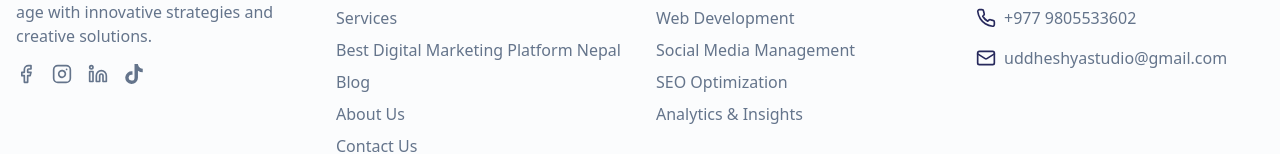
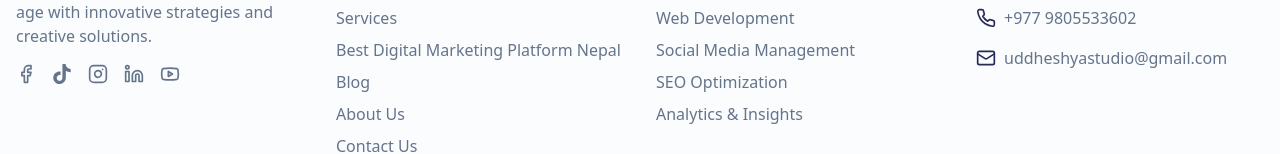
Before and after one commit to UddheshyaGroup/UG-Website, a Next.js app: page / in a window 1280 px wide. Shown: the part 7072-7226 px from the top of the page. Built offline with nearby package versions, Linux system fonts and the light colour scheme; a web font is replaced by a local one.

Commit message:
Added links in the footer

```diff
--- a/components/footer.tsx
+++ b/components/footer.tsx
@@ -1,4 +1,5 @@
 import Link from "next/link";
+import { SiTiktok } from "react-icons/si";
 import {
   Facebook,
   Instagram,
@@ -6,7 +7,7 @@ import {
   Mail,
   MapPin,
   Phone,
-  Twitter,
+  Youtube,
 } from "lucide-react";
 import { FaTiktok } from "react-icons/fa";
 
@@ -31,15 +32,17 @@ export default function Footer() {
                 <Facebook className="h-5 w-5" />
                 <span className="sr-only">Facebook</span>
               </Link>
-              {/* <Link
-                href="#"
+              <Link
+                href="https://www.tiktok.com/@uddheshya.group"
+                target="_blank"
+                rel="noopener noreferrer"
                 className="text-muted-foreground hover:text-primary transition-colors"
               >
-                <Twitter className="h-5 w-5" />
-                <span className="sr-only">Twitter</span>
-              </Link> */}
+                <SiTiktok className="h-5 w-5" />
+                <span className="sr-only">TikTok</span>
+              </Link>
               <Link
-                href="https://www.instagram.com/studio.uddheshya?igsh=dndzZ2hxdGltaHlu"
+                href="https://www.instagram.com/uddheshya.group/"
                 className="text-muted-foreground hover:text-primary transition-colors"
                 target="_blank"
               >
@@ -53,9 +56,12 @@ export default function Footer() {
                 <Linkedin className="h-5 w-5" />
                 <span className="sr-only">LinkedIn</span>
               </Link>
-              <Link href="https://www.tiktok.com/@uddheshya.group?_t=ZS-90Z9fzHQBlP&_r=1" className="text-muted-foreground hover:text-primary transition-colors">
-                <FaTiktok className="h-5 w-5" />
-                <span className="sr-only">TikTok</span>
+              <Link
+                href="https://www.youtube.com/@UddheshyaGroup"
+                className="text-muted-foreground hover:text-primary transition-colors"
+              >
+                <Youtube className="h-5 w-5" />
+                <span className="sr-only">Youtube</span>
               </Link>
             </div>
           </div>
@@ -119,7 +125,7 @@ export default function Footer() {
                   Contact Us
                 </Link>
               </li>
-{/*               <li>
+              {/*               <li>
                 <Link
                   href="/company-profile"
                   className="text-muted-foreground hover:text-primary transition-colors"
```
